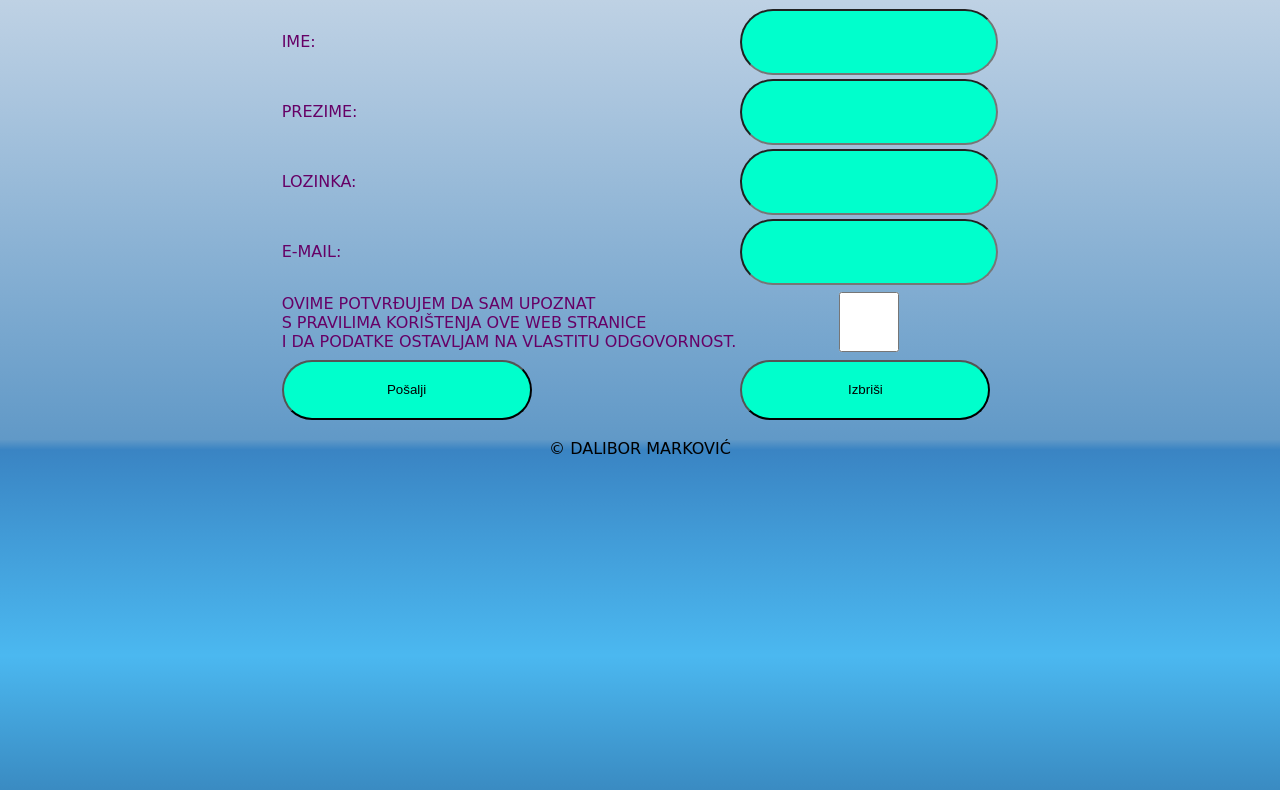
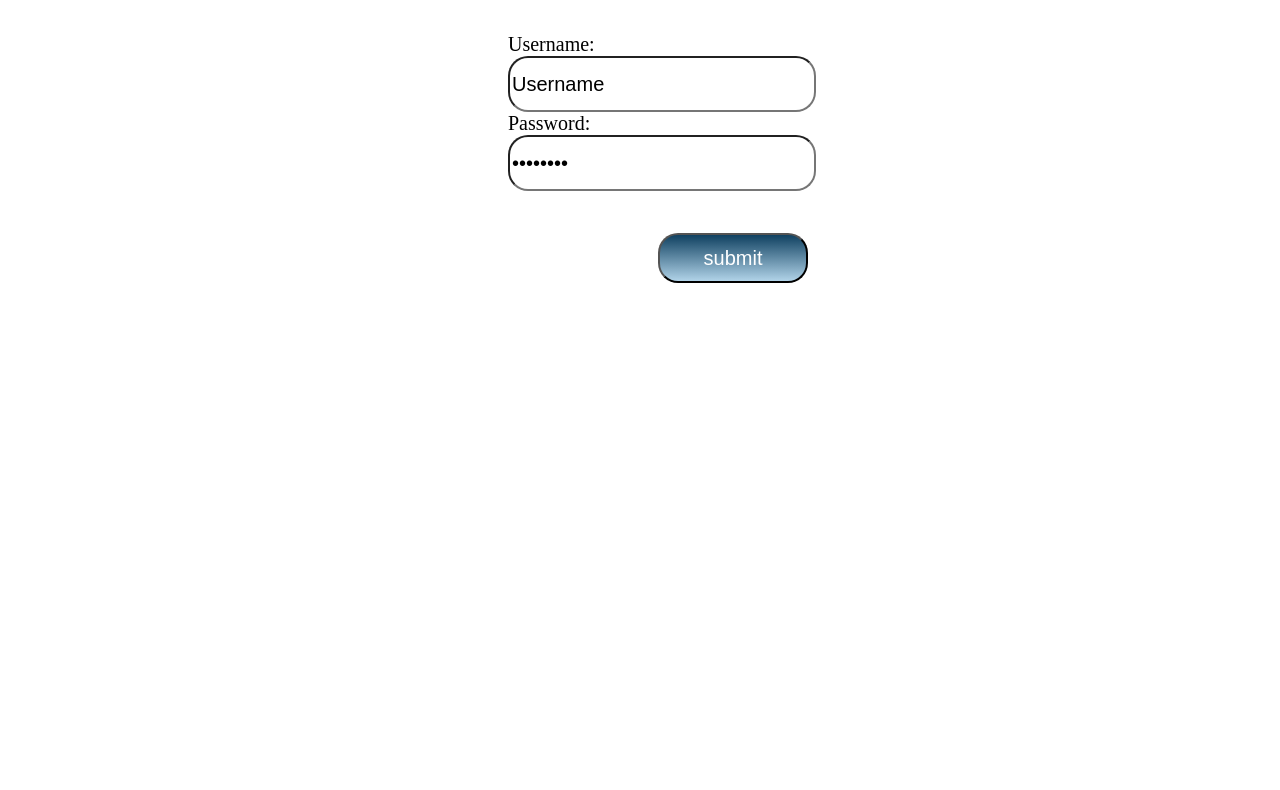
Before and after one commit to Dalibor123456/MojvlastitiWebsite, a website: page Login.html in a window 1280 px wide. Shown: the part 75-865 px from the top of the page. After the commit the page ends 800 px from the top, so only its background shows below. Drawn offline with Linux system fonts and the light colour scheme.

Commit message:
Add files via upload

```diff
--- a/Login.html
+++ b/Login.html
@@ -1,123 +1,82 @@
 <!DOCTYPE html>
-<!--
-To change this license header, choose License Headers in Project Properties.
-To change this template file, choose Tools | Templates
-and open the template in the editor.
--->
 <html>
 <head>
-        <title>TODO supply a title</title>
-        <meta charset="UTF-8">
-        <meta name="viewport" content="width=device-width, initial-scale=1.0">
+    <meta charset="utf-8" />
+    <title></title>
+
+
+    <script>
+
+
+    </script>
 
     <style>
 
-           body {
-
-               background: -moz-linear-gradient(top, rgba(206,219,233,1) 0%, rgba(170,197,222,1) 17%, rgba(97,153,199,1) 50%, rgba(58,132,195,1) 51%, rgba(65,154,214,1) 59%, rgba(75,184,240,1) 71%, rgba(58,139,194,1) 84%, rgba(38,85,139,1) 100%);
-               background: -webkit-linear-gradient(top, rgba(206,219,233,1) 0%,rgba(170,197,222,1) 17%,rgba(97,153,199,1) 50%,rgba(58,132,195,1) 51%,rgba(65,154,214,1) 59%,rgba(75,184,240,1) 71%,rgba(58,139,194,1) 84%,rgba(38,85,139,1) 100%);
-               background: linear-gradient(to bottom, rgba(206,219,233,1) 0%,rgba(170,197,222,1) 17%,rgba(97,153,199,1) 50%,rgba(58,132,195,1) 51%,rgba(65,154,214,1) 59%,rgba(75,184,240,1) 71%,rgba(58,139,194,1) 84%,rgba(38,85,139,1) 100%);
-                height: 1000px;
+        #form {
+           float:left;
+           position:center;
+           margin-left:500px;
+           margin-top:100px;
         }
 
-            h1{
-
-                text-align: center;
-                font-family: cursive;
-                color: #660066;
-            }
-
-            input {
-
-                height: 60px;
-                width:250px;
-               border-bottom-left-radius:60px;
-               border-bottom-right-radius: 60px;
-               border-top-left-radius: 60px;
-               border-top-right-radius: 60px;
-               background-color: #00ffcc;
-            }
-
-            label {
-               text-transform: uppercase;
-               font-family:cursive;
-               color: #660066;
-
+        #form, input {
+            width: 300px;
+            height: 50px;
+            font-size: 20px;
+            border-bottom-left-radius: 20px;
+            border-bottom-right-radius: 20px;
+            border-top-left-radius: 20px;
+            border-top-right-radius: 20px;
 
         }
 
-            p{
-
-                text-align: center;
-                font-family: cursive;
-                text-transform: uppercase;
+        #slanje {
+            margin-top: 150px;
+            color:white;
+            width: 150px;
+            margin-right: 300px;
+            margin-left: 650px;
+            border-bottom-left-radius: 20px;
+            border-bottom-right-radius: 20px;
+            border-top-left-radius: 20px;
+            border-top-right-radius: 20px;
+            background: #104161;
+            background-image: -webkit-linear-gradient(top, #104161, #b1d3e8);
+            background-image: -moz-linear-gradient(top, #104161, #b1d3e8);
+            background-image: -ms-linear-gradient(top, #104161, #b1d3e8);
+            background-image: -o-linear-gradient(top, #104161, #b1d3e8);
+            background-image: linear-gradient(to bottom, #104161, #b1d3e8);
+            -webkit-border-radius: 28;
+            -moz-border-radius: 28;
         }
-
-
 
     </style>
 
 
+
 </head>
-
 <body>
 
-        <h1>Registracija</h1>
+ <form name="forma" method="get" action="MessageBox.html" >
 
-        <form action="#" method="get" >
-
-            <table align="center">
-                <tr>
-                    <td><label>Ime:</label></td>
-                    <td><input type="text" /></td>
-
-                </tr>
-
-                <tr>
-                    <td><label>Prezime:</label></td>
-                    <td><input type="text" /></td>
-                </tr>
-                    <tr>
-                    <td><label>Lozinka:</label></td>
-                    <td><input type="Password" /></td>
-
-
-                </tr>
-
-                <tr>
-                    <td><label>E-mail:</label></td>
-                    <td><input type="e-mail" /></td>
-
-                </tr>
-
-                <tr><td><label>Ovime potvrđujem da sam upoznat <br/> s pravilima korištenja ove web stranice <br/> i da podatke
-                        ostavljam na vlastitu odgovornost.</label></td>
-                    <td><input type="checkbox" value="check"></td>
-
-                </tr>
-
-                <div id="button"><tr>
-                    <td><input type="button" value="Pošalji"/></td>
-                    <td><input type="reset" value="Izbriši"/></td>
-
-                </tr></div>
+     <div id="form">
+         Username:
+         <input type="text" value="Username" name="korisnik" />
 
 
 
-            </table>
+     Password:
+         <input type="password" name="Password" value="Password"/>
+    </div>
 
 
-
+      <input type="submit" id="slanje"  value="submit"/>
 
 
 
  </form>
 
 
-        <p>&copy; Dalibor Marković</p>
-
 
 </body>
-
-
 </html>
```
Also changed, not shown: End.html (added, +11 -0 lines), MessageBox.html (added, +58 -0 lines), 3 other files. Lines whose indentation alone changed are shown as unchanged.
